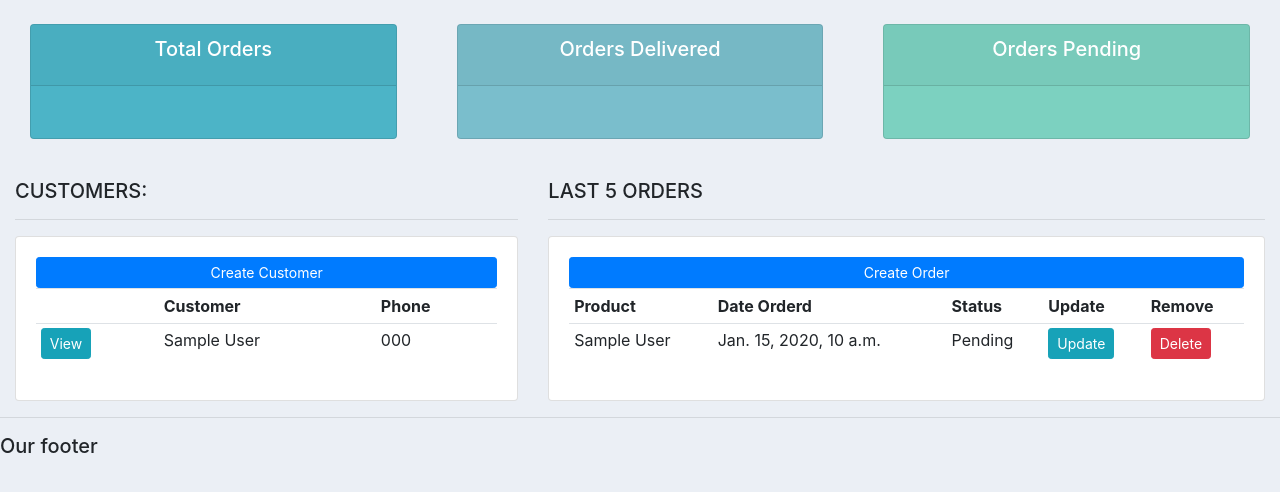
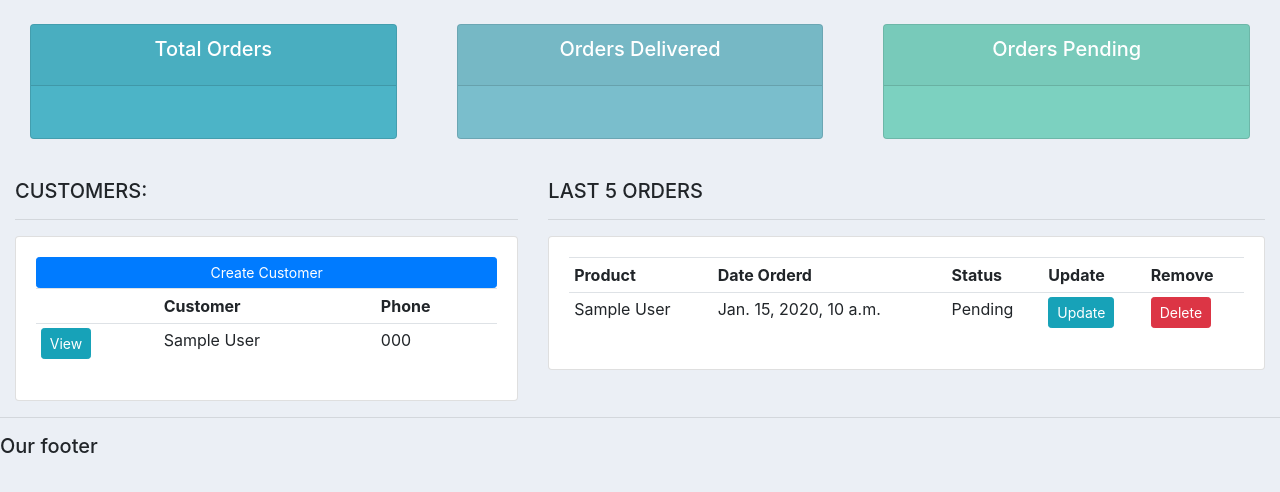
Before and after one commit to HoCongLuong/19120572_MidtermPersonalLab, a Django app: template Midterm/accounts/templates/accounts/dashboard.html in a window 1280 px wide. Shown: the part 59-551 px from the top of the page. Run offline with Django 4.2, Linux system fonts and the light colour scheme; the template is opened without the code that fills it: values that come from a table or form of the project are taken from there, others are empty; tables that the repository leaves empty hold one stand-in row (values such as "Sample post"); parts of the project's set-up code (start-up, migrations or seed data) failed here and were passed over; some libraries are stand-ins or nearby versions.

Commit message:
Update dashboard.html
Cập nhật file dashboard.html sau khi hoàn thành video 12

```diff
--- a/Midterm/accounts/templates/accounts/dashboard.html
+++ b/Midterm/accounts/templates/accounts/dashboard.html
@@ -35,7 +35,7 @@
 		<h5>LAST 5 ORDERS</h5>
 		<hr>
 		<div class="card card-body">
-			<a class="btn btn-primary  btn-sm btn-block" href="{% url 'create_order' %}">Create Order</a>
+
 			<table class="table table-sm">
 				<tr>
 					<th>Product</th>
```
